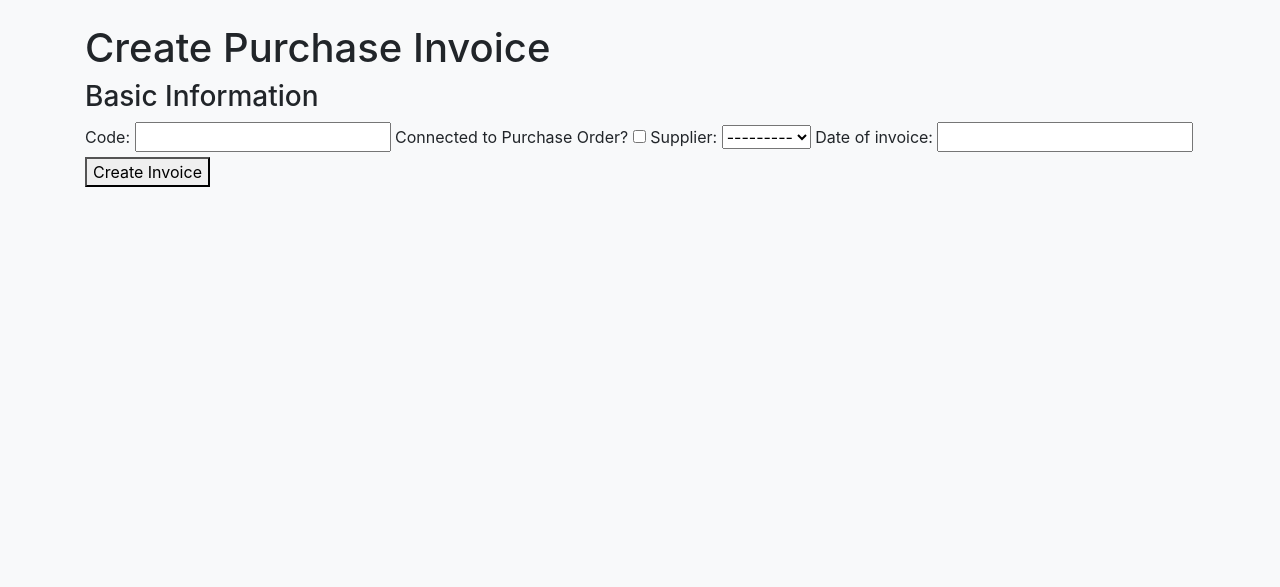
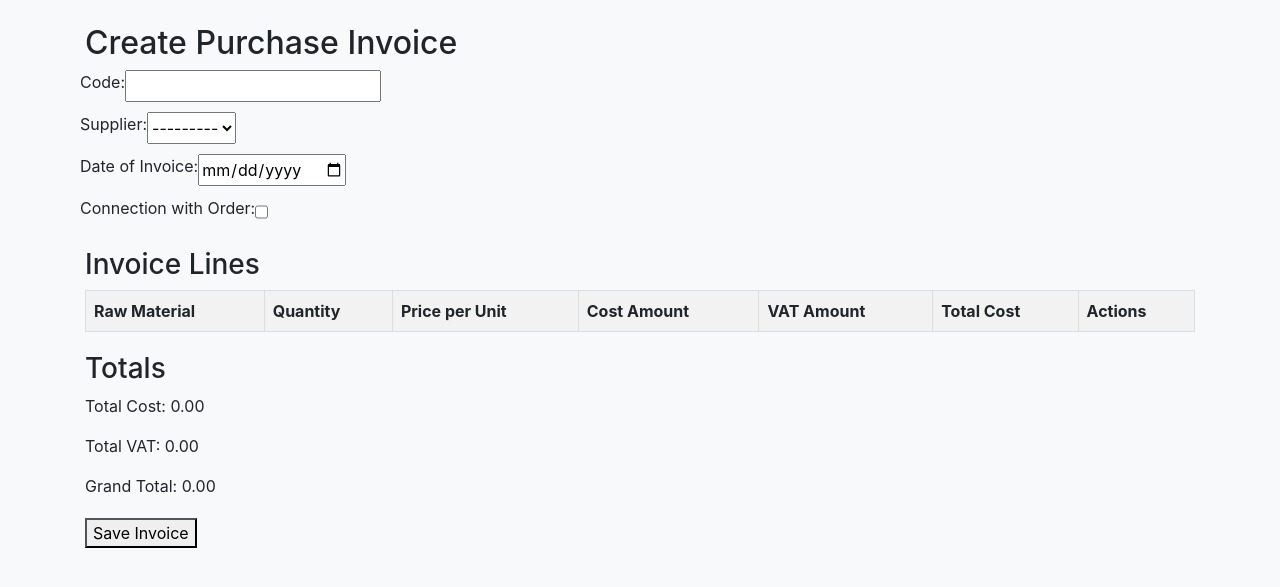
Before and after one commit to Otinanai1309/face_cream_company, a Django app: page /api/purchase-invoice/create/ in a window 1280 px wide. Shown: the part 56-643 px from the top of the page. Run offline with Django 4.2, Linux system fonts and the light colour scheme; data comes from the database, SQL or seed files in the repository; both versions use the stored data as it was after the commit; lists and menus that the app fills with data are empty; some libraries are stand-ins or nearby versions.

Commit message:
fifth commit purchase invoice

```diff
--- a/raw_materials/templates/raw_materials/purchase_invoice_create.html
+++ b/raw_materials/templates/raw_materials/purchase_invoice_create.html
@@ -1,108 +1,252 @@
-{% extends 'base.html' %}
+{% extends "base.html" %}
 
 {% block content %}
-    <h1>Create Purchase Invoice</h1>
-    <form id="create-purchase-invoice" method="post">
+<h2>{% if object %}Update{% else %}Create{% endif %} Purchase Invoice</h2>
+<form method="post" action="{% url 'purchase_invoice_create' %}" id="purchase-invoice-form">
     {% csrf_token %}
-        <div class="section">
-            <h3>Basic Information</h3>
-            {{ form.code.label_tag }} {{ form.code }}
-            {{ form.is_connected_to_order.label_tag }} {{ form.is_connected_to_order }}
-            {{ form.supplier.label_tag }} {{ form.supplier }}
-            <div id="purchase_order_field" style="display: none;">
-                {{ form.purchase_order_code.label_tag }} {{ form.purchase_order_code }}
+    <div class="form-section">
+        <div class="form-row">
+            <label for="id_code">Code:</label>
+            {{ form.code }}
         </div>
-            {{ form.date_of_invoice.label_tag }} {{ form.date_of_invoice }}
+        <div class="form-row">
+            <label for="id_supplier">Supplier:</label>
+            {{ form.supplier }}
         </div>
-        <!-- Add other sections here -->
-        <button type="submit">Create Invoice</button>
-        <div class="alert alert-success" id="success-message" style="display: none;">Purchase invoice created successfully.</div>
+        <div class="form-row">
+            <label for="id_date_of_invoice">Date of Invoice:</label>
+            <input type="date" id="id_date_of_invoice" name="date_of_invoice" required>
+        </div>
+        <div class="form-row">
+            <label for="id_connection_with_order">Connection with Order:</label>
+            <input type="checkbox" id="id_connection_with_order" name="connection_with_order">
+        </div>
+        <div class="form-row" id="purchase_order_row" style="display: none;">
+            <label for="id_purchase_order_code">Purchase Order:</label>
+            <select id="id_purchase_order_code" name="purchase_order_code">
+                <option value="">Select a Purchase Order</option>
+            </select>
+        </div>
+    </div>
+
+    <div class="form-section">
+        <h3>Invoice Lines</h3>
+        <table id="invoice-lines">
+            <thead>
+                <tr>
+                    <th>Raw Material</th>
+                    <th>Quantity</th>
+                    <th>Price per Unit</th>
+                    <th>Cost Amount</th>
+                    <th>VAT Amount</th>
+                    <th>Total Cost</th>
+                    <th>Actions</th>
+                </tr>
+            </thead>
+            <tbody id="invoice-lines-body">
+                <!-- Invoice lines will be dynamically added here -->
+            </tbody>
+        </table>
+    </div>
+
+    <div class="form-section">
+        <h3>Totals</h3>
+        <p>Total Cost: <span id="total-cost">0.00</span></p>
+        <p>Total VAT: <span id="total-vat">0.00</span></p>
+        <p>Grand Total: <span id="grand-total">0.00</span></p>
+    </div>
+
+    <button type="submit" id="submit-button">Save Invoice</button>
 </form>
 
+<script src="https://code.jquery.com/jquery-3.6.0.min.js"></script>
 <script>
 $(document).ready(function() {
-            $('#id_is_connected_to_order').change(function() {
-                if($(this).is(':checked')) {
-                    $('#purchase_order_field').show();
+    const connectionCheckbox = $('#id_connection_with_order');
+    const purchaseOrderRow = $('#purchase_order_row');
+    const purchaseOrderSelect = $('#id_purchase_order_code');
+    const invoiceLinesBody = $('#invoice-lines-body');
+
+    connectionCheckbox.change(function() {
+        if (this.checked) {
+            purchaseOrderRow.show();
+            loadPendingPurchaseOrders();
         } else {
-                    $('#purchase_order_field').hide();
+            purchaseOrderRow.hide();
+            purchaseOrderSelect.val('');
+            clearInvoiceLines();
         }
     });
 
-            $('#id_supplier').change(function() {
-                var supplier_id = $(this).val();
-                $.ajax({
-                    url: '{% url "get_purchase_orders" %}',
-                    data: {
-                        'supplier_id': supplier_id
-                    },
-                    success: function(data) {
-                        $('#id_purchase_order_code').html(data);
-                    }
-                });
-            });
-            $('#create-purchase-invoice').validate({
-                rules: {
-                    date_of_invoice: "required",
-                    total_cost: "required",
-                    supplier: "required",
-                    payment_terms: "required"
-                },
-                messages: {
-                    date_of_invoice: "",
-                    total_cost: "",
-                    supplier: "",
-                    payment_terms: ""
-                },
-                highlight: function(element, errorClass) {
-                    $(element).addClass("is-invalid");
-                },
-                unhighlight: function(element, errorClass) {
-                    $(element).removeClass("is-invalid");
+    purchaseOrderSelect.change(function() {
+        if (this.value) {
+            loadPurchaseOrderLines(this.value);
+        } else {
+            clearInvoiceLines();
         }
     });
 
-            $('#create-purchase-invoice').submit(function(event) {
-                event.preventDefault();
-                var form = $(this);
+    function loadPendingPurchaseOrders() {
         $.ajax({
-                    type: "POST",
-                    url: "{% url 'purchase_invoice_create' %}",
-                    data: form.serialize(),
+            url: "{% url 'get_purchase_orders' %}",
+            data: { 'supplier_id': $('#id_supplier').val() },
+            success: function(data) {
+                purchaseOrderSelect.empty();
+                purchaseOrderSelect.append($('<option>', {
+                    value: '',
+                    text: 'Select a Purchase Order'
+                }));
+                $.each(data, function(index, item) {
+                    purchaseOrderSelect.append($('<option>', {
+                        value: item.id,
+                        text: item.code
+                    }));
+                });
+            }
+        });
+    }
+
+    function loadPurchaseOrderLines(purchaseOrderId) {
+        $.ajax({
+            url: "{% url 'get_purchase_order_lines' %}",
+            data: { 'purchase_order_id': purchaseOrderId },
+            success: function(data) {
+                clearInvoiceLines();
+                $.each(data, function(index, item) {
+                    addInvoiceLine(item);
+                });
+                calculateTotals();
+            }
+        });
+    }
+
+    function addInvoiceLine(item) {
+        const newRow = $('<tr>');
+        newRow.append($('<td>').text(item.raw_material));
+        newRow.append($('<td>').append($('<input>', {
+            type: 'number',
+            name: 'quantity',
+            value: item.quantity,
+            min: 0,
+            max: item.quantity,
+            step: 0.01,
+            class: 'quantity-input'
+        })));
+        newRow.append($('<td>').text(item.price_per_unit));
+        newRow.append($('<td>').addClass('cost-amount'));
+        newRow.append($('<td>').addClass('vat-amount'));
+        newRow.append($('<td>').addClass('total-cost'));
+        newRow.append($('<td>').append($('<button>', {
+            type: 'button',
+            class: 'delete-line',
+            text: 'Delete',
+            css: {
+                'background-color': 'red',
+                'color': 'white'
+            }
+        })));
+        newRow.data('vat-rate', item.vat_rate);
+        invoiceLinesBody.append(newRow);
+    }
+
+
+    function clearInvoiceLines() {
+        invoiceLinesBody.empty();
+    }
+
+    function calculateTotals() {
+        let totalCost = 0;
+        let totalVAT = 0;
+        $('#invoice-lines-body tr').each(function() {
+            const quantity = parseFloat($(this).find('.quantity-input').val()) || 0;
+            const price = parseFloat($(this).find('td:eq(2)').text()) || 0;
+            const vatRate = parseFloat($(this).data('vat-rate')) || 0;
+            const cost = quantity * price;
+            const vat = cost * vatRate;
+            const totalLineCost = cost + vat;
+
+            $(this).find('.cost-amount').text(cost.toFixed(2));
+            $(this).find('.vat-amount').text(vat.toFixed(2));
+            $(this).find('.total-cost').text(totalLineCost.toFixed(2));
+
+            totalCost += cost;
+            totalVAT += vat;
+        });
+
+        $('#total-cost').text(totalCost.toFixed(2));
+        $('#total-vat').text(totalVAT.toFixed(2));
+        $('#grand-total').text((totalCost + totalVAT).toFixed(2));
+    }
+
+    $(document).on('input', '.quantity-input', calculateTotals);
+    $(document).on('click', '.delete-line', function() {
+        $(this).closest('tr').remove();
+        calculateTotals();
+    });
+
+    $('#purchase-invoice-form').submit(function(e) {
+        e.preventDefault();
+        const formData = new FormData(this);
+
+        // Add invoice lines data
+        const invoiceLines = [];
+        $('#invoice-lines-body tr').each(function() {
+            invoiceLines.push({
+                raw_material: $(this).find('td:eq(0)').text(),
+                quantity: $(this).find('.quantity-input').val(),
+                price_per_unit: $(this).find('td:eq(2)').text(),
+                cost_amount: $(this).find('.cost-amount').text(),
+                vat_amount: $(this).find('.vat-amount').text(),
+                total_cost: $(this).find('.total-cost').text()
+            });
+        });
+        formData.append('invoice_lines', JSON.stringify(invoiceLines));
+
+        $.ajax({
+            url: $(this).attr('action'),
+            type: 'POST',
+            data: formData,
+            processData: false,
+            contentType: false,
             success: function(response) {
-                        if (response.result === 'success') {
-                            $('#success-message').show().delay(2000).fadeOut();
-                            setTimeout(function() { window.location.href = response.redirect; }, 2500);
+                if (response.success) {
+                    window.location.href = response.redirect_url;
                 } else {
-                            alert('Error creating purchase invoice');
+                    alert('Error saving invoice: ' + response.error);
                 }
             },
-                    error: function(xhr, status) {
-                        console.log("error");
+            error: function() {
+                alert('An error occurred while saving the invoice.');
             }
         });
     });
 
-            $('#add-purchase-invoice-line').click(function(event) {
-                event.preventDefault();
-                var line_form = $('#purchase_invoice_line_form');
-                $.ajax({
-                    type: "POST",
-                    url: "{% url 'purchase_invoice_add_line_no_pk' %}",
-                    data: line_form.serialize(),
-                    success: function(response) {
-                        if (response.result === 'success') {
-                            $('#line-added-message').show().delay(2000).fadeOut();
-                            setTimeout(function() { window.location.href = response.redirect; }, 2500);
-                        } else {
-                            alert('Error adding purchase invoice line');
-                        }
-                    },
-                    error: function(xhr, status) {
-                        console.log("error");
-                    }
-                });
-            });
 });
 </script>
+
+<style>
+.form-section {
+    margin-bottom: 20px;
+}
+.form-row {
+    margin-bottom: 10px;
+}
+#invoice-lines {
+    width: 100%;
+    border-collapse: collapse;
+}
+#invoice-lines th, #invoice-lines td {
+    border: 1px solid #ddd;
+    padding: 8px;
+}
+#invoice-lines th {
+    background-color: #f2f2f2;
+}
+.error-message {
+    color: red;
+    font-size: 0.8em;
+    display: block;
+    margin-top: 5px;
+}
+</style>
 {% endblock %}
--- a/raw_materials/urls.py
+++ b/raw_materials/urls.py
@@ -10,7 +10,7 @@ from .views import (
 from rest_framework.routers import DefaultRouter
 from .views import SupplierViewSet, RawMaterialViewSet, PurchaseOrderViewSet, PurchaseOrderLineViewSet
 from .views import get_raw_materials, update_raw_material_price, get_raw_material_price, get_raw_material_vat_rate
-from .views import purchase_invoice_create, purchase_invoice_detail, purchase_invoice_add_line, get_purchase_orders
+from .views import purchase_invoice_create, purchase_invoice_detail, purchase_invoice_add_line, get_purchase_orders, get_purchase_order_lines
 
 from django.views.generic import TemplateView
 from django.contrib import admin
@@ -54,6 +54,7 @@ urlpatterns = [
     path('purchase-orders/<int:pk>/delete/', PurchaseOrderDeleteView.as_view(), name='purchaseorder_delete'),
 
     path('get-purchase-orders/', get_purchase_orders, name='get_purchase_orders'),
+    path('get-purchase-order-lines/', get_purchase_order_lines, name='get_purchase_order_lines'),
 
     path('purchase-invoice/create/', purchase_invoice_create, name='purchase_invoice_create'),
     path('purchase-invoice/<pk>/', purchase_invoice_detail, name='purchase_invoice_detail'),
--- a/raw_materials/views.py
+++ b/raw_materials/views.py
@@ -1,4 +1,5 @@
 # views.py
+import json
 from django import forms
 from django.shortcuts import render, get_object_or_404, redirect
 from django.views.generic import ListView, DetailView, CreateView, UpdateView, DeleteView
@@ -27,7 +28,7 @@ from django.db import transaction
 from django.db.models import Sum
 from django.core.exceptions import ValidationError
 
-
+from django.urls import reverse
 
 logger = logging.getLogger(__name__)
 
@@ -90,23 +91,48 @@ def update_purchase_order_status(purchase_order, invoice):
 def get_purchase_orders(request):
     supplier_id = request.GET.get('supplier_id')
     purchase_orders = PurchaseOrder.objects.filter(supplier_id=supplier_id, state__in=['pending', 'partial_pending'])
-    return render(request, 'raw_materials/purchase_order_options.html', {'purchase_orders': purchase_orders})
+    return JsonResponse(list(purchase_orders.values('id', 'code')), safe=False)
 
+def get_purchase_order_lines(request):
+    purchase_order_id = request.GET.get('purchase_order_id')
+    purchase_order_lines = PurchaseOrderLine.objects.filter(purchase_order_id=purchase_order_id)
+    lines_data = [
+        {
+            'raw_material': line.raw_material.name,
+            'quantity': line.quantity,
+            'price_per_unit': str(line.price),
+            'vat_rate': float(line.raw_material.get_vat_rate())
+        }
+        for line in purchase_order_lines
+    ]
+    return JsonResponse(lines_data, safe=False)
+
+@transaction.atomic
 def purchase_invoice_create(request):
     if request.method == 'POST':
         form = PurchaseInvoiceForm(request.POST)
         if form.is_valid():
-            invoice = form.save(commit=False)
-            # Handle purchase order status update if applicable
+            invoice = form.save()
+            invoice_lines = json.loads(request.POST.get('invoice_lines', '[]'))
+            for line_data in invoice_lines:
+                PurchaseInvoiceLine.objects.create(
+                    purchase_invoice=invoice,
+                    raw_material=line_data['raw_material'],
+                    quantity=Decimal(line_data['quantity']),
+                    price_per_unit=Decimal(line_data['price_per_unit'])
+                )
             if invoice.purchase_order_code:
-                update_purchase_order_status(invoice.purchase_order, invoice)
-            invoice.save()
-            return redirect('purchase_invoice_detail', pk=invoice.pk)
+                update_purchase_order_status(invoice.purchase_order_code, invoice)
+            return JsonResponse({
+                'success': True,
+                'redirect_url': reverse('purchase_invoice_detail', kwargs={'pk': invoice.pk})
+            })
+        else:
+            return JsonResponse({'success': False, 'errors': form.errors})
     else:
         form = PurchaseInvoiceForm()
+    return render(request, 'raw_materials/purchase_invoice_create.html', {'form': form})
 
-    suppliers = Supplier.objects.all()
-    return render(request, 'raw_materials/purchase_invoice_create.html', {'form': form})
 
 
 def purchase_invoice_detail(request, pk):
```
Also changed, not shown: db.sqlite3. Lines whose indentation alone changed are shown as unchanged.
